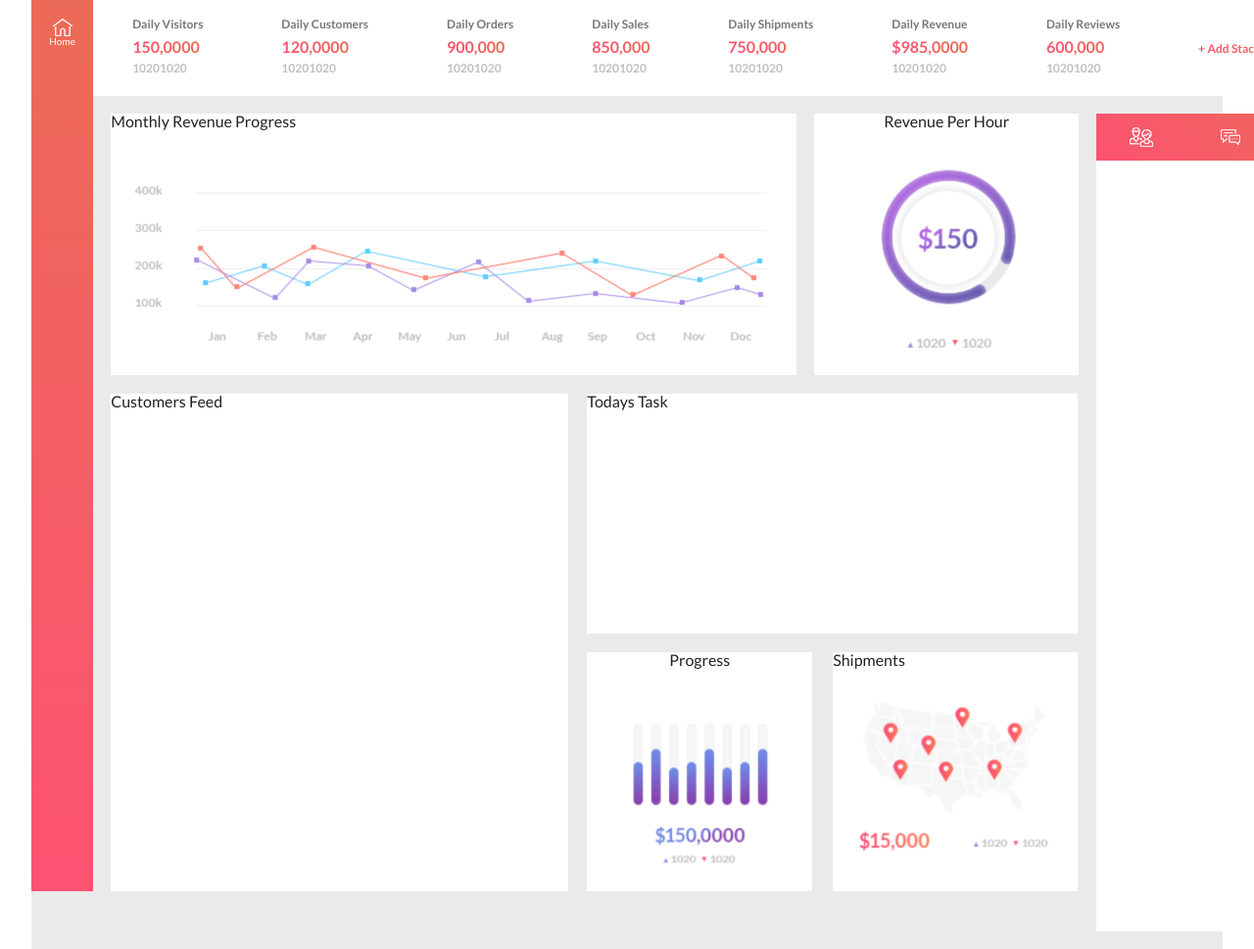
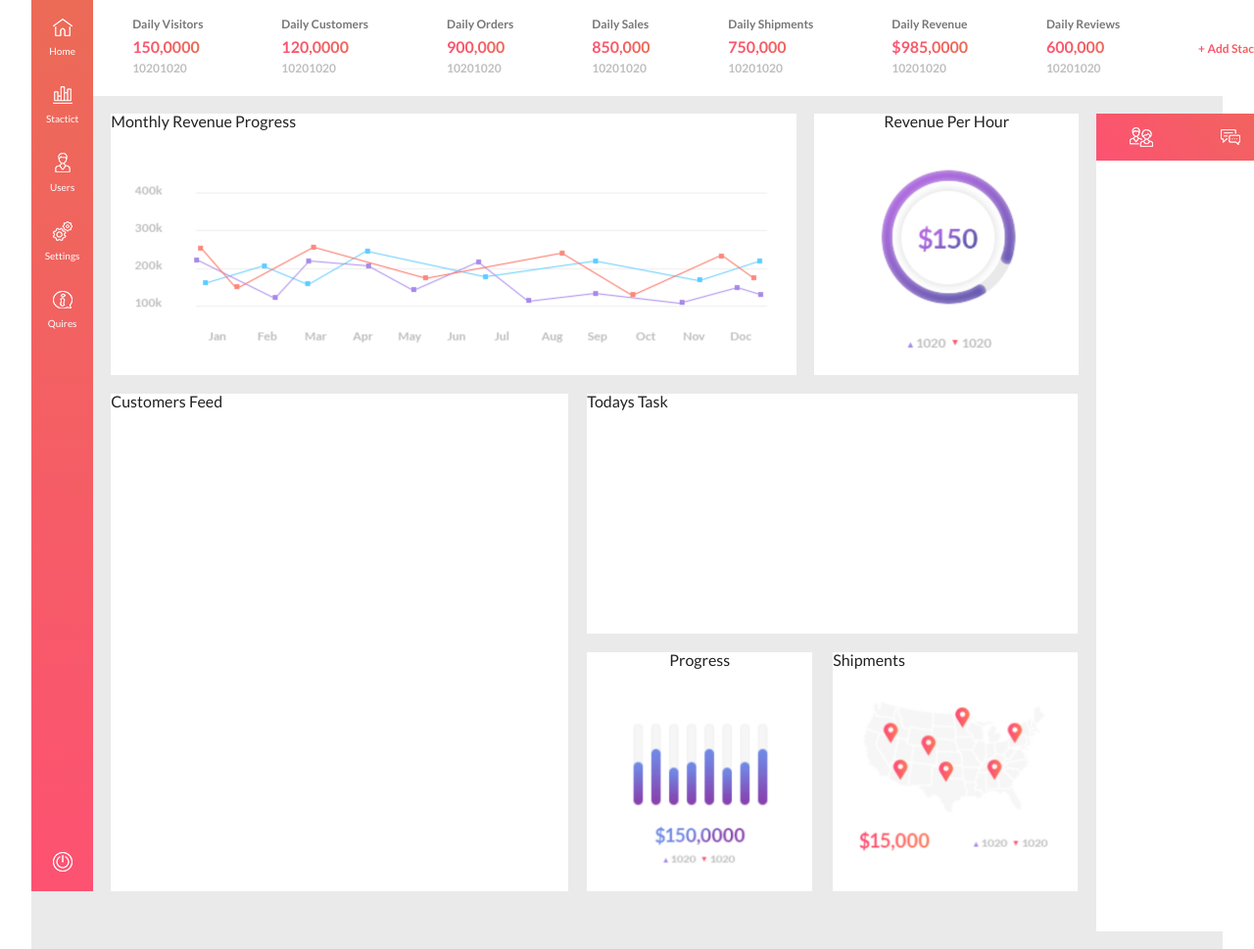
Before and after one commit to vldshp/lesson-10, a plain HTML site: page i.html in a window 1280 px wide. Shown: the part 90-1059 px from the top of the page at 98% size. Drawn offline with Linux system fonts and the light colour scheme; files whose address does not match are found by name.

Commit message:
init: navigations

```diff
--- a/i.html
+++ b/i.html
@@ -21,9 +21,32 @@
           <p class="nav__logo">w</p>
         </div>
         <div class="nav__menu">
+        <div class="menu__item">
           <img src="./source/img/nav/home.png" alt="Home" />
-          <p class="menu__name">Home</p>
+          <p class="item__name">Home</p>
         </div>
+          <div class="menu__item">
+            <img src="./source/img/nav/bar-chart.png" alt="Stactict" />
+            <p class="item__name">Stactict</p>
+          </div>
+          <div class="menu__item">
+            <img src="./source/img/nav/user.png" alt="Users" />
+            <p class="item__name">Users</p>
+          </div>
+          <div class="menu__item">
+            <img src="./source/img/nav/settings.png" alt="Settings" />
+            <p class="item__name">Settings</p>
+          </div>
+          <div class="menu__item">
+            <img src="./source/img/nav/information.png" alt="Quires" />
+            <p class="item__name">Quires</p>
+          </div>
+        </div>
+<div class="menu__power">
+  <div class="power__item">
+    <img src="./source/img/nav/power-button.png" alt="power" />
+  </div>
+</div>
       </nav>
       <div class="info">
         <header class="info__header">
--- a/source/style/components/nav.scss
+++ b/source/style/components/nav.scss
@@ -2,6 +2,7 @@
   height: 1000px;
   width: 5.2%;
   background: linear-gradient(0deg, #FD5272, #EA6D54);
+  position: relative;
 
   &__item {
     width: 71px;
@@ -23,11 +24,24 @@
   }
 }
 .nav__menu{
+  display: flex;
+  flex-direction: column;
+  justify-content: space-between;
+}
+.menu__item{
   text-align: center;
-  margin: 30px 0;
+  margin-top: 30px ;
 }
-.menu__name{
+.item__name{
+  padding-top: 10px;
   font-weight: 400;
   color: #ffffff;
   font-size: 10px;
 }
+.menu__power{
+  margin-top: auto;
+  position: absolute;
+  bottom: 20px;
+  left: 50%;
+  transform: translateX(-50%);
+}
```
Also changed, not shown: source/img/nav/settings.png (added), source/style/main.css, 3 other files.
